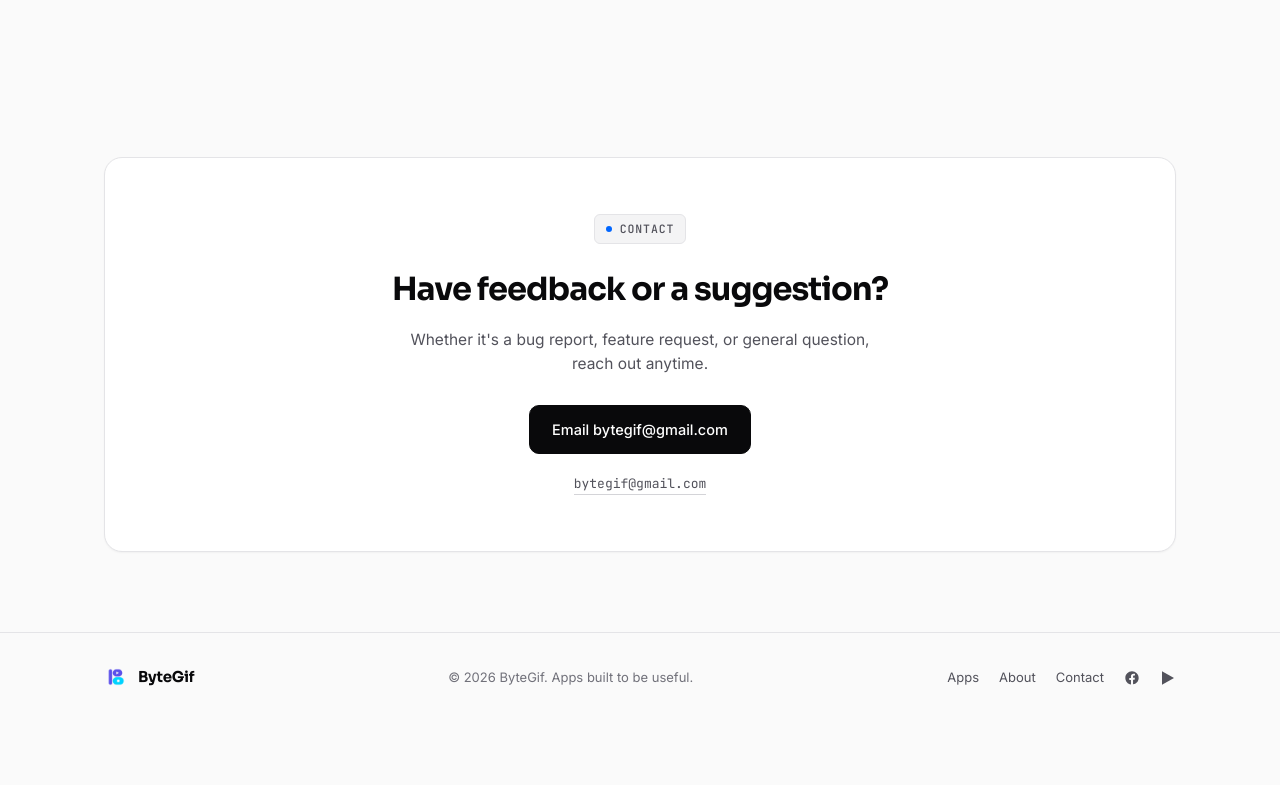
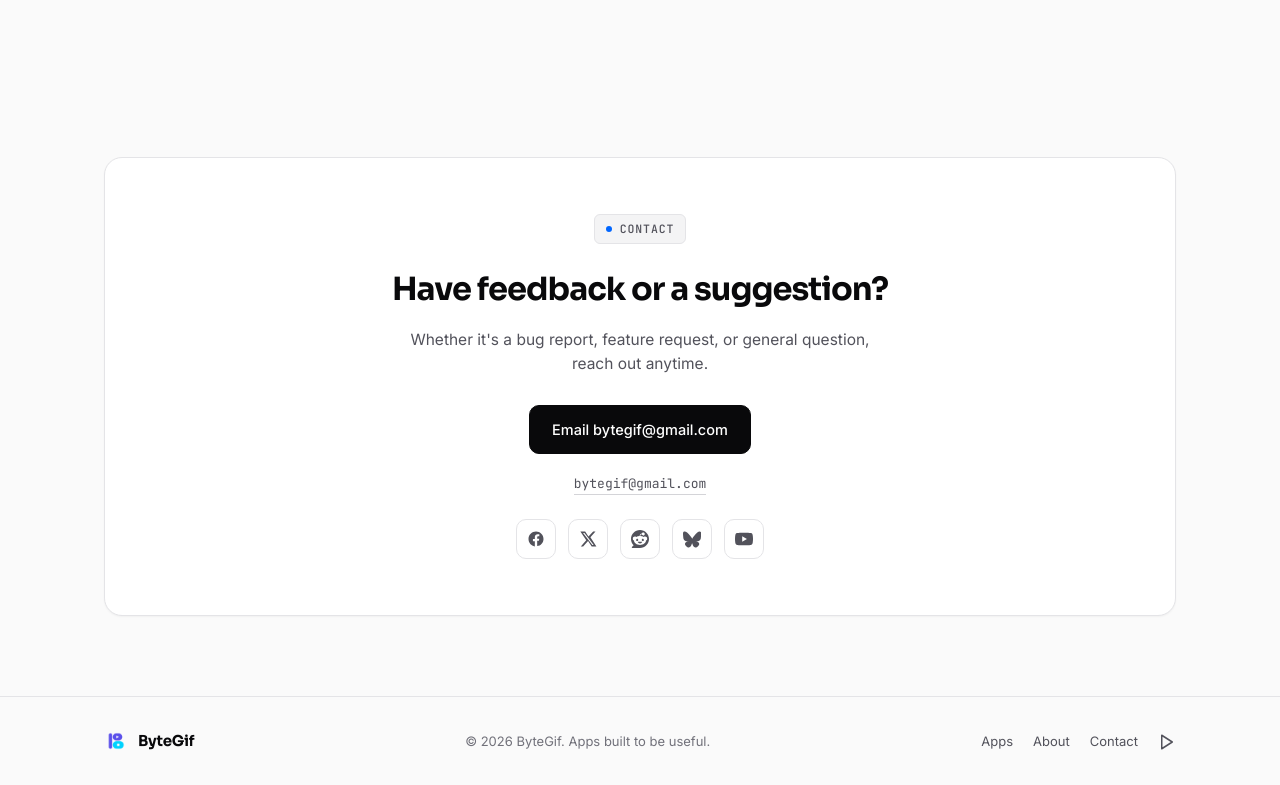
Before and after one commit to bytegif/bytegif.github.io, a plain HTML site: page index.html in a window 1280 px wide. Shown: the part 2448-3233 px from the top of the page. Before the commit the page ends 3169 px from the top, so only its background shows below. Drawn offline with Linux system fonts and the light colour scheme.

Commit message:
Add social links and fix social icons
Co-authored-by: Copilot <223556219+Copilot@users.noreply.github.com>

```diff
--- a/index.html
+++ b/index.html
@@ -314,6 +314,33 @@
           <div class="cta-mail">
             <a href="mailto:bytegif@gmail.com">bytegif@gmail.com</a>
           </div>
+          <div class="cta-social-links" aria-label="ByteGif social media">
+            <a href="https://facebook.com/bytegif" target="_blank" rel="noopener noreferrer" aria-label="ByteGif on Facebook" title="Facebook">
+              <svg width="18" height="18" viewBox="0 0 24 24" aria-hidden="true">
+                <path d="M22 12c0-5.52-4.48-10-10-10S2 6.48 2 12c0 4.99 3.66 9.13 8.44 9.88v-6.99H7.9v-2.89h2.54V9.41c0-2.5 1.49-3.89 3.77-3.89 1.09 0 2.23.2 2.23.2v2.45h-1.25c-1.23 0-1.61.76-1.61 1.54v1.85h2.74l-.44 2.89h-2.3v6.99C18.34 21.13 22 16.99 22 12z" />
+              </svg>
+            </a>
+            <a href="https://x.com/bytegif" target="_blank" rel="noopener noreferrer" aria-label="ByteGif on X" title="X">
+              <svg width="18" height="18" viewBox="0 0 24 24" aria-hidden="true">
+                <path d="M18.9 2H22l-6.78 7.75L23.2 22h-6.25l-4.9-7.45L5.53 22H2.4l7.25-8.29L1.8 2h6.4l4.43 6.78L18.9 2zm-1.1 18h1.73L7.28 3.89H5.42L17.8 20z" />
+              </svg>
+            </a>
+            <a href="https://www.reddit.com/user/bytegif" target="_blank" rel="noopener noreferrer" aria-label="ByteGif on Reddit" title="Reddit">
+              <svg width="18" height="18" viewBox="0 0 24 24" aria-hidden="true">
+                <path d="M12 0C5.373 0 0 5.373 0 12c0 3.314 1.343 6.314 3.515 8.485l-2.286 2.286C.775 23.225 1.097 24 1.738 24H12c6.627 0 12-5.373 12-12S18.627 0 12 0Zm4.388 3.199c1.104 0 1.999.895 1.999 1.999 0 1.105-.895 2-1.999 2-.946 0-1.739-.657-1.947-1.539v.002c-1.147.162-2.032 1.15-2.032 2.341v.007c1.776.067 3.4.567 4.686 1.363.473-.363 1.064-.58 1.707-.58 1.547 0 2.802 1.254 2.802 2.802 0 1.117-.655 2.081-1.601 2.531-.088 3.256-3.637 5.876-7.997 5.876-4.361 0-7.905-2.617-7.998-5.87-.954-.447-1.614-1.415-1.614-2.538 0-1.548 1.255-2.802 2.803-2.802.645 0 1.239.218 1.712.585 1.275-.79 2.881-1.291 4.64-1.365v-.01c0-1.663 1.263-3.034 2.88-3.207.188-.911.993-1.595 1.959-1.595Zm-8.085 8.376c-.784 0-1.459.78-1.506 1.797-.047 1.016.64 1.429 1.426 1.429.786 0 1.371-.369 1.418-1.385.047-1.017-.553-1.841-1.338-1.841Zm7.406 0c-.786 0-1.385.824-1.338 1.841.047 1.017.634 1.385 1.418 1.385.785 0 1.473-.413 1.426-1.429-.046-1.017-.721-1.797-1.506-1.797Zm-3.703 4.013c-.974 0-1.907.048-2.77.135-.147.015-.241.168-.183.305.483 1.154 1.622 1.964 2.953 1.964 1.33 0 2.47-.81 2.953-1.964.057-.137-.037-.29-.184-.305-.863-.087-1.795-.135-2.769-.135Z"/>
+              </svg>
+            </a>
+            <a href="https://bytegif.bsky.social" target="_blank" rel="noopener noreferrer" aria-label="ByteGif on Bluesky" title="Bluesky">
+              <svg width="18" height="18" viewBox="0 0 24 24" aria-hidden="true">
+                <path d="M5.2 3.3c2.75 2.06 5.7 6.24 6.8 8.48 1.1-2.24 4.05-6.42 6.8-8.48C20.8 1.81 24 1.05 24 4.72c0 .73-.42 6.12-.67 7-.86 3.05-4 3.83-6.8 3.36 4.9.83 6.15 3.57 3.46 6.3-5.12 5.2-7.36-1.3-7.93-3.32-.1-.37-.14-.54-.2-.54s-.1.17-.2.54c-.57 2.02-2.81 8.52-7.93 3.32-2.69-2.73-1.44-5.47 3.46-6.3-2.8.47-5.94-.31-6.8-3.36C.14 10.84-.28 5.45-.28 4.72-.28 1.05 2.92 1.81 5.2 3.3z" transform="translate(.28)" />
+              </svg>
+            </a>
+            <a href="https://youtube.com/@bytegif" target="_blank" rel="noopener noreferrer" aria-label="ByteGif on YouTube" title="YouTube">
+              <svg width="18" height="18" viewBox="0 0 24 24" aria-hidden="true">
+                <path d="M23.5 6.2a3 3 0 0 0-2.1-2.1C19.5 3.6 12 3.6 12 3.6s-7.5 0-9.4.5A3 3 0 0 0 .5 6.2 31.3 31.3 0 0 0 0 12a31.3 31.3 0 0 0 .5 5.8 3 3 0 0 0 2.1 2.1c1.9.5 9.4.5 9.4.5s7.5 0 9.4-.5a3 3 0 0 0 2.1-2.1A31.3 31.3 0 0 0 24 12a31.3 31.3 0 0 0-.5-5.8zM9.6 15.6V8.4l6.3 3.6-6.3 3.6z" />
+              </svg>
+            </a>
+          </div>
         </div>
       </div>
     </section>
@@ -330,14 +357,10 @@
         <a href="apps.html">Apps</a>
         <a href="#about">About</a>
         <a href="mailto:bytegif@gmail.com">Contact</a>
-        <a href="https://www.facebook.com/bytegif" target="_blank" rel="noopener noreferrer" aria-label="ByteGif on Facebook" title="Facebook">
-          <svg width="18" height="18" viewBox="0 0 24 24" aria-hidden="true">
-            <path d="M22 12c0-5.52-4.48-10-10-10S2 6.48 2 12c0 4.99 3.66 9.13 8.44 9.88v-6.99H7.9v-2.89h2.54V9.41c0-2.5 1.49-3.89 3.77-3.89 1.09 0 2.23.2 2.23.2v2.45h-1.25c-1.23 0-1.61.76-1.61 1.54v1.85h2.74l-.44 2.89h-2.3v6.99C18.34 21.13 22 16.99 22 12z" />
-          </svg>
-        </a>
         <a href="https://play.google.com/store/apps/dev?id=5212652438690411522" target="_blank" rel="noopener noreferrer" aria-label="ByteGif on Google Play" title="Google Play">
-          <svg width="18" height="18" viewBox="0 0 24 24" fill="currentColor" aria-hidden="true">
-            <path d="M3 2v20l18-10L3 2z" />
+          <svg width="18" height="18" viewBox="0 0 24 24" fill="none" stroke="currentColor" stroke-width="2"
+            stroke-linecap="round" stroke-linejoin="round" aria-hidden="true">
+            <polygon points="5 3 19 12 5 21 5 3" />
           </svg>
         </a>
       </div>
--- a/styles.css
+++ b/styles.css
@@ -897,6 +897,36 @@ section {
   border-color: var(--text);
 }
 
+.cta-social-links {
+  display: flex;
+  justify-content: center;
+  gap: 12px;
+  margin-top: 24px;
+}
+
+.cta-social-links a {
+  display: inline-flex;
+  align-items: center;
+  justify-content: center;
+  width: 40px;
+  height: 40px;
+  color: var(--text-muted);
+  background: var(--surface);
+  border: 1px solid var(--line);
+  border-radius: 10px;
+  transition: color 0.15s ease, border-color 0.15s ease, transform 0.15s ease;
+}
+
+.cta-social-links a:hover {
+  color: var(--text);
+  border-color: var(--line-strong);
+  transform: translateY(-1px);
+}
+
+.cta-social-links svg {
+  fill: currentColor;
+}
+
 /* ---------- App Landing Pages (Shared) ---------- */
 .app-hero {
   padding: 64px 0 64px;
@@ -1491,16 +1521,13 @@ footer .foot-links a:hover {
 }
 
 footer .foot-links a svg {
-  width: 16px;
-  height: 16px;
+  width: 18px;
+  height: 18px;
   vertical-align: middle;
   display: inline-block;
-  fill: currentColor;
+  fill: none;
+  stroke: currentColor;
   transition: color 0.15s ease, transform 0.15s ease;
-}
-
-footer .foot-links a svg path {
-  fill: currentColor !important;
 }
 
 footer .foot-links a:hover svg {
```
Also changed, not shown: apps.html (+3 -7 lines).
